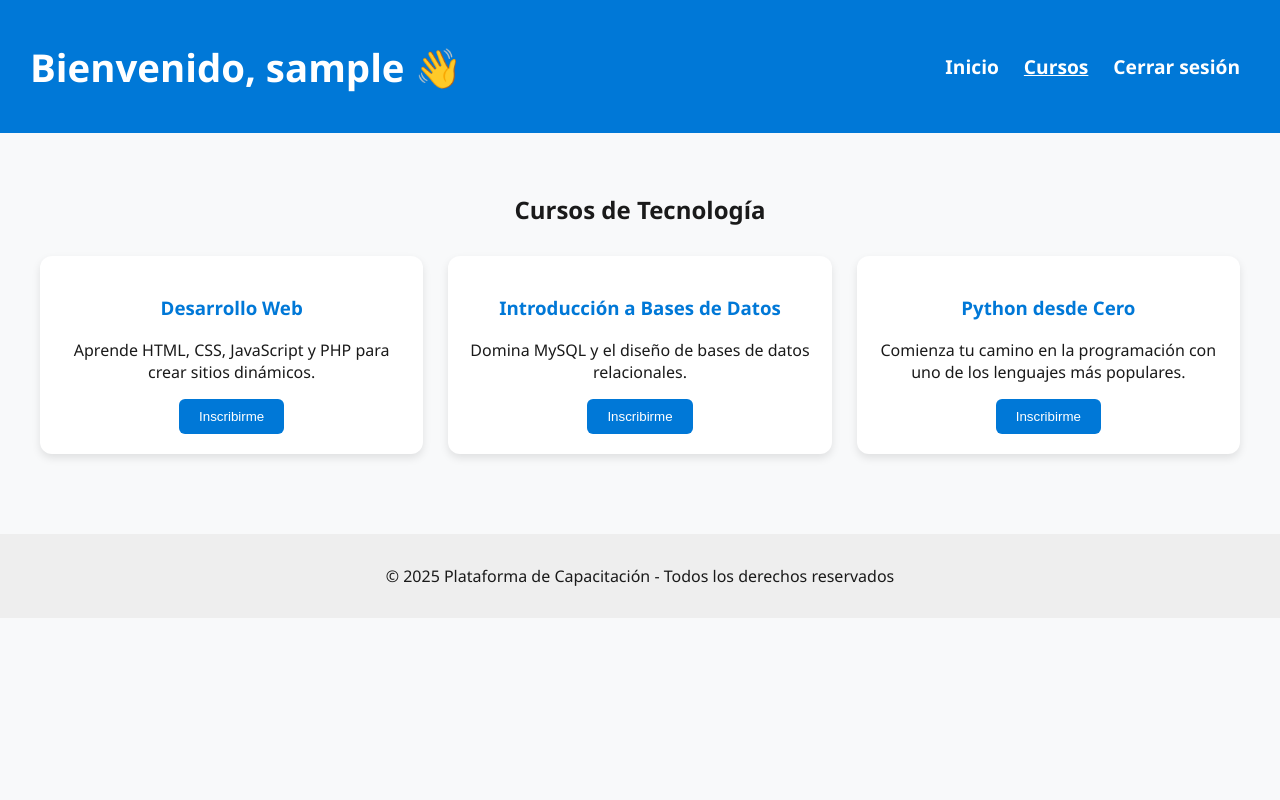
After one commit to urielvargas/plataforma_capacitacion, a PHP site: page /cursos.php in a window 1280 px wide. The commit adds this page. Run offline with PHP 8.4, Linux system fonts and the light colour scheme; the visitor is signed in with stand-in values (Sample User, id 1).

```diff
--- a/css/estilos.css
+++ b/css/estilos.css
@@ -224,3 +224,75 @@ footer a:hover {
 .mensaje-login a:hover {
     text-decoration: underline;
 }
+
+/* ----- cursos ----- */
+body {
+    font-family: 'Segoe UI', sans-serif;
+    margin: 0;
+    padding: 0;
+    background: #f8f9fa;
+}
+
+header {
+    background: #0078d7;
+    color: white;
+    padding: 15px 30px;
+    display: flex;
+    justify-content: space-between;
+    align-items: center;
+}
+
+nav a {
+    color: white;
+    text-decoration: none;
+    margin: 0 10px;
+    font-weight: bold;
+}
+
+nav a.activo {
+    text-decoration: underline;
+}
+
+.contenedor {
+    padding: 40px;
+    text-align: center;
+}
+
+.cursos-grid {
+    display: grid;
+    grid-template-columns: repeat(auto-fit, minmax(250px, 1fr));
+    gap: 25px;
+    margin-top: 30px;
+}
+
+.curso {
+    background: white;
+    border-radius: 12px;
+    padding: 20px;
+    box-shadow: 0 4px 8px rgba(0,0,0,0.1);
+}
+
+.curso h3 {
+    color: #0078d7;
+}
+
+button {
+    background: #0078d7;
+    color: white;
+    border: none;
+    padding: 10px 20px;
+    border-radius: 6px;
+    cursor: pointer;
+    transition: background 0.3s;
+}
+
+button:hover {
+    background: #005a9e;
+}
+
+footer {
+    text-align: center;
+    padding: 15px;
+    background: #eee;
+    margin-top: 40px;
+}
--- /dev/null
+++ b/cursos.php
@@ -0,0 +1,54 @@
+<?php
+session_start();
+
+// Verificamos que haya sesión iniciada
+if(!isset($_SESSION['usuario'])){
+    header("Location: login.php");
+    exit();
+}
+$usuario = $_SESSION['usuario'];
+?>
+
+<!DOCTYPE html>
+<html lang="es">
+<head>
+    <meta charset="UTF-8">
+    <title>Cursos de Tecnología</title>
+    <link rel="stylesheet" href="css/estilos.css">
+</head>
+<body>
+    <header>
+        <h1>Bienvenido, <?php echo htmlspecialchars($usuario); ?> 👋</h1>
+        <nav>
+            <a href="inicio.php">Inicio</a>
+            <a href="cursos.php" class="activo">Cursos</a>
+            <a href="logout.php">Cerrar sesión</a>
+        </nav>
+    </header>
+
+    <section class="contenedor">
+        <h2>Cursos de Tecnología</h2>
+        <div class="cursos-grid">
+            <div class="curso">
+                <h3>Desarrollo Web</h3>
+                <p>Aprende HTML, CSS, JavaScript y PHP para crear sitios dinámicos.</p>
+                <button>Inscribirme</button>
+            </div>
+            <div class="curso">
+                <h3>Introducción a Bases de Datos</h3>
+                <p>Domina MySQL y el diseño de bases de datos relacionales.</p>
+                <button>Inscribirme</button>
+            </div>
+            <div class="curso">
+                <h3>Python desde Cero</h3>
+                <p>Comienza tu camino en la programación con uno de los lenguajes más populares.</p>
+                <button>Inscribirme</button>
+            </div>
+        </div>
+    </section>
+
+    <footer>
+        <p>© 2025 Plataforma de Capacitación - Todos los derechos reservados</p>
+    </footer>
+</body>
+</html>
```
Also changed, not shown: css/panel_usuario.css (added, +69 -0 lines), panel_usuario.php (+10 -81 lines).
